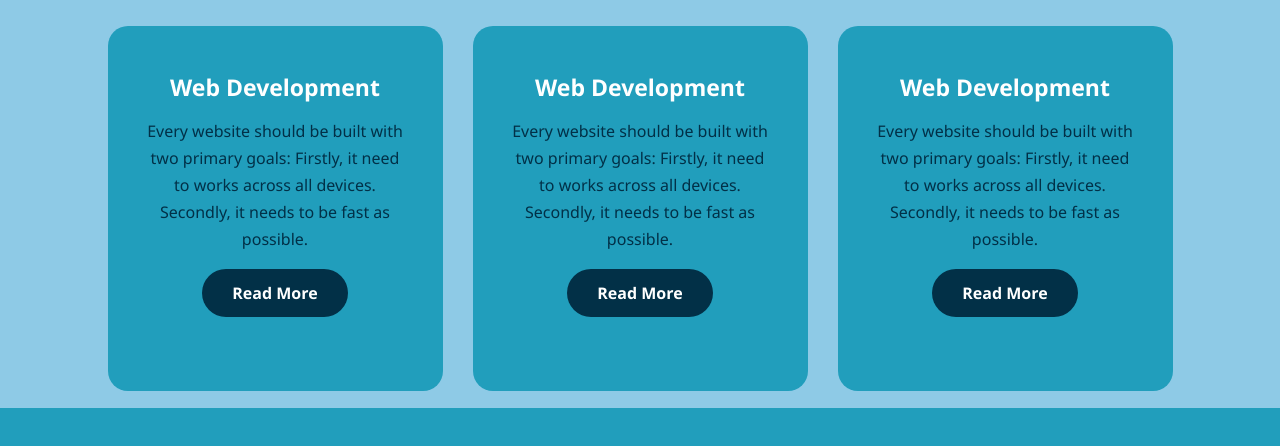
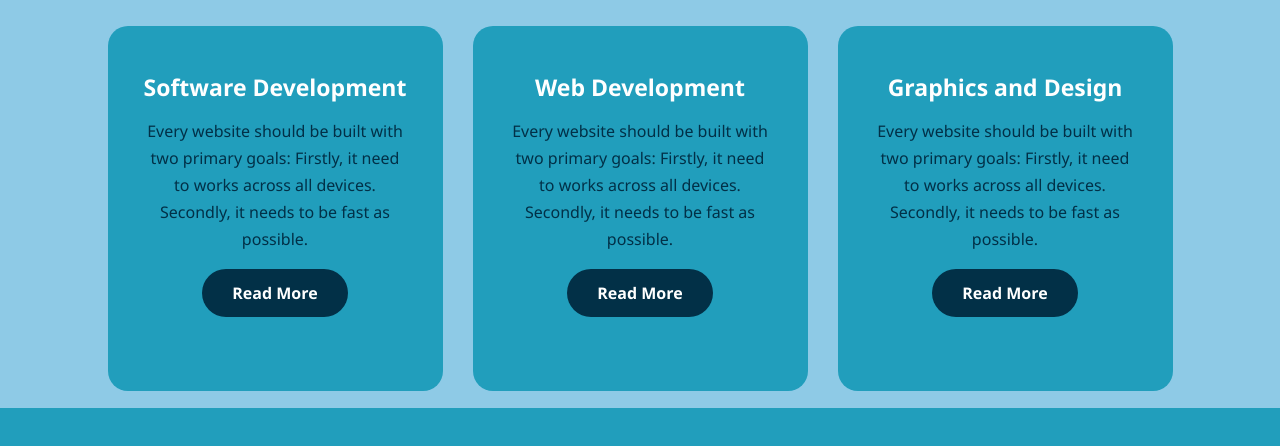
Before and after one commit to davidnato/portfolio, a plain HTML site: page services.html in a window 1280 px wide. Shown: the part 316-762 px from the top of the page. Drawn offline with Linux system fonts and the light colour scheme.

Commit message:
Update services.html

```diff
--- a/services.html
+++ b/services.html
@@ -102,7 +102,7 @@ cursor:pointer;
 <div class="box">
 <div class="service-card">
 <i class="fas fa-bars"></i>
-<h5>Web Development</h5>
+<h5>Software Development</h5>
 <div class="Pra">
 <p> Every website should be built with two primary goals: Firstly, it need to works across all devices. Secondly, it needs to be fast as possible.</p>
 <p style="text-align: center;">
@@ -124,7 +124,7 @@ cursor:pointer;
 </div>
 <div class="service-card">
 <i class="fas fa-bars"></i>
-<h5>Web Development</h5>
+<h5>Graphics and Design</h5>
 <div class="Pra">
 <p> Every website should be built with two primary goals: Firstly, it need to works across all devices. Secondly, it needs to be fast as possible.</p>
 <p style="text-align: center;">
```
